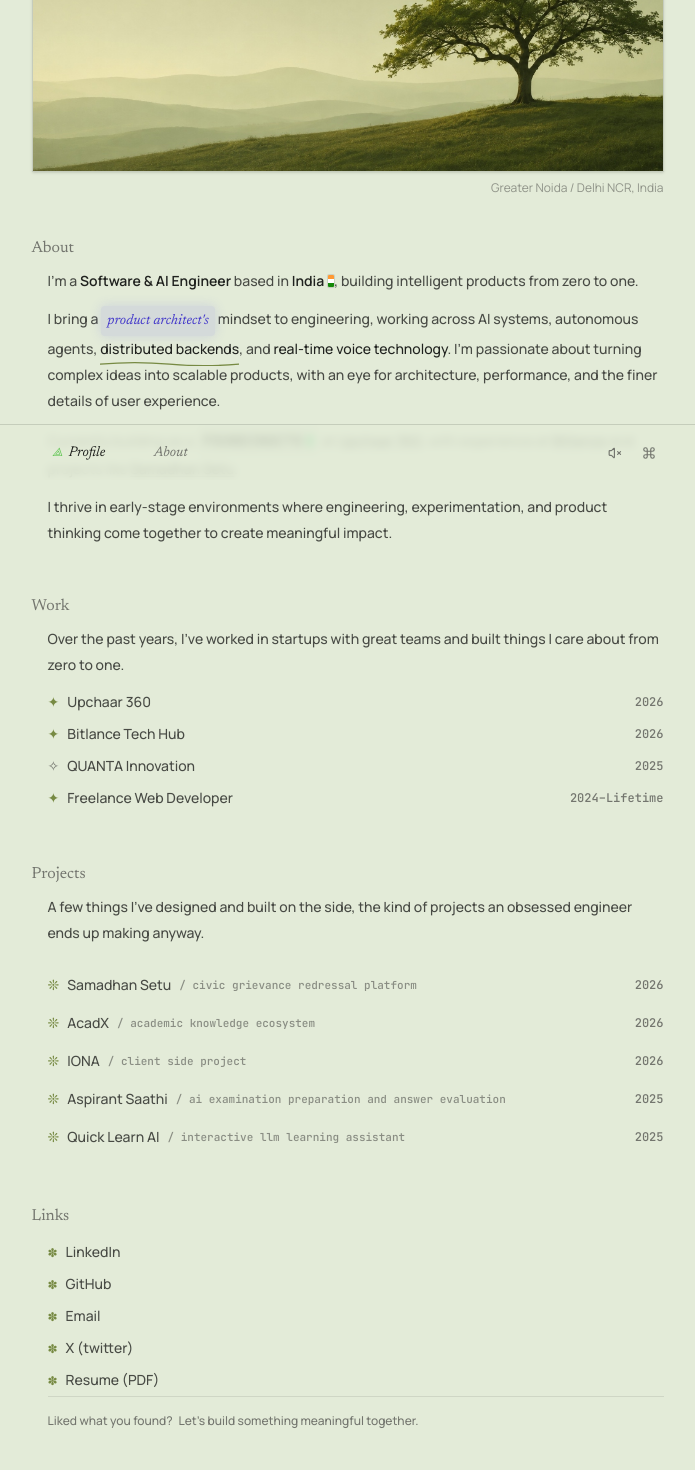
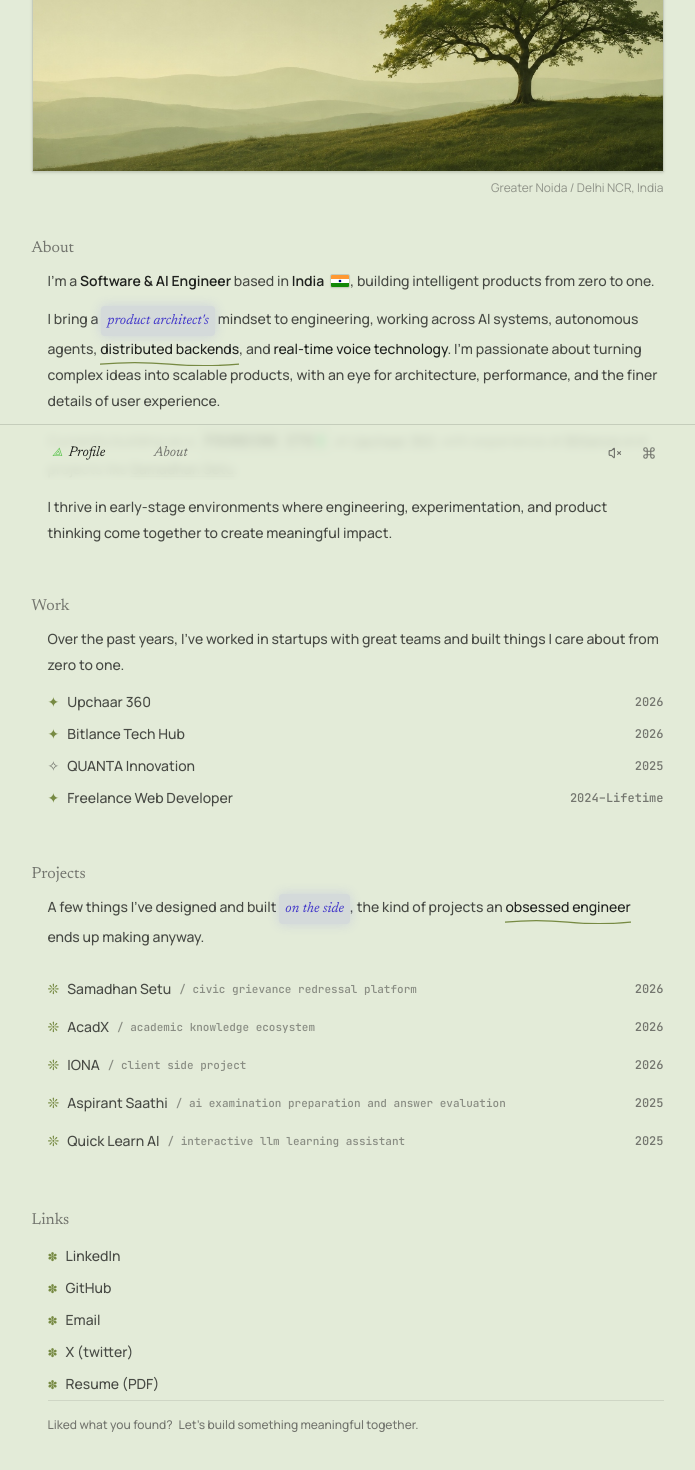
Before and after one commit to codexuttam/portfolio, a Next.js app: page / in a window 1280 px wide. Shown: the part 320-1790 px from the top of the page, without its empty margins (290-985 px from the left). Built offline with nearby package versions, Linux system fonts and the light colour scheme.

Commit message:
fix: horizontal flag SVG, proper spacing & slowed scramble on Founding CTO, highlight pill in projects, and heart hover on all social IDs

```diff
--- a/src/app/about/page.tsx
+++ b/src/app/about/page.tsx
@@ -59,12 +59,15 @@ export default function AboutPage() {
                     Software &amp; AI Engineer
                   </span>{" "}
                   based in{" "}
-                  <span className="inline-flex items-center gap-1 font-semibold text-[#20221F]">
+                  <span className="inline-flex items-center gap-1.5 font-semibold text-[#20221F]">
                     <span>India</span>
-                    <span className="inline-flex flex-col h-3 w-1.5 rounded-[1px] overflow-hidden shadow-xs ring-1 ring-black/10">
-                      <span className="h-1 bg-[#FF9933] w-full" />
-                      <span className="h-1 bg-[#FFFFFF] w-full" />
-                      <span className="h-1 bg-[#138808] w-full" />
+                    <span className="inline-flex items-center justify-center w-5 h-3.5 rounded-[2px] overflow-hidden shadow-xs border border-[#20221F]/15">
+                      <svg className="w-full h-full" viewBox="0 0 24 16">
+                        <rect width="24" height="5.33" fill="#FF9933" />
+                        <rect y="5.33" width="24" height="5.33" fill="#FFFFFF" />
+                        <rect y="10.66" width="24" height="5.33" fill="#138808" />
+                        <circle cx="12" cy="8" r="1.8" fill="#000080" />
+                      </svg>
                     </span>
                   </span>
                   , building intelligent products from zero to one.
@@ -149,9 +152,10 @@ export default function AboutPage() {
                   </p>
                 </div>
 
-                <div className="pt-4 text-xs text-[#73756E] flex flex-wrap items-center gap-1.5">
+                <div className="pt-4 text-xs text-[#73756E] flex flex-wrap items-center gap-2">
                   <HeartHover text="Liked what you found?" />
                   <span>I&apos;m on</span>
+                  <HeartHover>
                     <a
                       href="https://x.com/codexuttam"
                       target="_blank"
@@ -161,7 +165,9 @@ export default function AboutPage() {
                     >
                       X (twitter)
                     </a>
+                  </HeartHover>
                   ,
+                  <HeartHover>
                     <a
                       href="https://github.com/codexuttam"
                       target="_blank"
@@ -171,7 +177,9 @@ export default function AboutPage() {
                     >
                       GitHub
                     </a>
+                  </HeartHover>
                   , and
+                  <HeartHover>
                     <a
                       href="https://www.linkedin.com/in/uttamraj-singh-054593259/"
                       target="_blank"
@@ -181,6 +189,7 @@ export default function AboutPage() {
                     >
                       LinkedIn
                     </a>
+                  </HeartHover>
                   .
                 </div>
               </div>
--- a/src/app/page.tsx
+++ b/src/app/page.tsx
@@ -66,12 +66,15 @@ export default function HomePage() {
                         Software &amp; AI Engineer
                       </span>{" "}
                       based in{" "}
-                      <span className="inline-flex items-center gap-1 font-semibold text-[#20221F]">
+                      <span className="inline-flex items-center gap-1.5 font-semibold text-[#20221F]">
                         <span>India</span>
-                        <span className="inline-flex flex-col h-3 w-1.5 rounded-[1px] overflow-hidden shadow-xs ring-1 ring-black/10">
-                          <span className="h-1 bg-[#FF9933] w-full" />
-                          <span className="h-1 bg-[#FFFFFF] w-full" />
-                          <span className="h-1 bg-[#138808] w-full" />
+                        <span className="inline-flex items-center justify-center w-5 h-3.5 rounded-[2px] overflow-hidden shadow-xs border border-[#20221F]/15">
+                          <svg className="w-full h-full" viewBox="0 0 24 16">
+                            <rect width="24" height="5.33" fill="#FF9933" />
+                            <rect y="5.33" width="24" height="5.33" fill="#FFFFFF" />
+                            <rect y="10.66" width="24" height="5.33" fill="#138808" />
+                            <circle cx="12" cy="8" r="1.8" fill="#000080" />
+                          </svg>
                         </span>
                       </span>
                       , building intelligent products from zero to one.
@@ -242,6 +245,7 @@ export default function HomePage() {
                   <div className="pl-4 font-medium text-sm">
                     {/* LinkedIn */}
                     <div>
+                      <HeartHover className="w-full block">
                         <a
                           href="https://www.linkedin.com/in/uttamraj-singh-054593259/"
                           target="_blank"
@@ -255,10 +259,12 @@ export default function HomePage() {
                           </span>
                           <span className="inline-block pl-2">LinkedIn</span>
                         </a>
+                      </HeartHover>
                     </div>
 
                     {/* GitHub */}
                     <div>
+                      <HeartHover className="w-full block">
                         <a
                           href="https://github.com/codexuttam"
                           target="_blank"
@@ -272,10 +278,12 @@ export default function HomePage() {
                           </span>
                           <span className="inline-block pl-2">GitHub</span>
                         </a>
+                      </HeartHover>
                     </div>
 
                     {/* Email */}
                     <div>
+                      <HeartHover className="w-full block">
                         <a
                           href="mailto:uttamraj8299@gmail.com"
                           onClick={() => soundManager.playClick()}
@@ -287,10 +295,12 @@ export default function HomePage() {
                           </span>
                           <span className="inline-block pl-2">Email</span>
                         </a>
+                      </HeartHover>
                     </div>
 
                     {/* X (Twitter) */}
                     <div>
+                      <HeartHover className="w-full block">
                         <a
                           href="https://x.com/codexuttam"
                           target="_blank"
@@ -304,10 +314,12 @@ export default function HomePage() {
                           </span>
                           <span className="inline-block pl-2">X (twitter)</span>
                         </a>
+                      </HeartHover>
                     </div>
 
                     {/* Resume */}
                     <div>
+                      <HeartHover className="w-full block">
                         <a
                           href="/resume.pdf"
                           target="_blank"
@@ -321,6 +333,7 @@ export default function HomePage() {
                           </span>
                           <span className="inline-block pl-2">Resume (PDF)</span>
                         </a>
+                      </HeartHover>
                     </div>
 
                     {/* Liked what you found interactive footer */}
--- a/src/components/editorial-projects-section.tsx
+++ b/src/components/editorial-projects-section.tsx
@@ -48,8 +48,28 @@ export function EditorialProjectsSection() {
 
       <div className="font-medium pl-4 text-sm space-y-4 leading-6.5 text-[#20221F]/80">
         <p>
-          A few things I&apos;ve designed and built on the side, the kind of projects an
-          obsessed engineer ends up making anyway.
+          A few things I&apos;ve designed and built{" "}
+          <span className="relative inline-block font-baskerville italic text-[#4338CA] bg-[#4F46E5]/10 px-1.5 py-0.5 rounded shadow-[0_0_12px_rgba(99,102,241,0.18)]">
+            on the side
+          </span>
+          , the kind of projects an{" "}
+          <span className="relative inline-block font-medium text-[#20221F]">
+            obsessed engineer
+            <svg
+              className="absolute -bottom-1 left-0 w-full h-[5px] text-[#778A43]"
+              viewBox="0 0 100 8"
+              preserveAspectRatio="none"
+            >
+              <path
+                d="M0,5 Q25,0 50,5 T100,5"
+                fill="none"
+                stroke="currentColor"
+                strokeWidth="2"
+                strokeLinecap="round"
+              />
+            </svg>
+          </span>{" "}
+          ends up making anyway.
         </p>
 
         <div className="pt-1">
--- a/src/components/heart-hover.tsx
+++ b/src/components/heart-hover.tsx
@@ -5,6 +5,7 @@ import { soundManager } from "@/utils/audio";
 
 interface HeartHoverProps {
   text?: string;
+  children?: React.ReactNode;
   className?: string;
 }
 
@@ -17,7 +18,8 @@ interface FloatingHeart {
 }
 
 export function HeartHover({
-  text = "Liked what you found?",
+  text,
+  children,
   className = "",
 }: HeartHoverProps) {
   const [hearts, setHearts] = useState<FloatingHeart[]>([]);
@@ -43,14 +45,14 @@ export function HeartHover({
       className={`relative inline-block cursor-pointer group select-none ${className}`}
     >
       <span className="group-hover:text-[#20221F] transition-colors duration-200">
-        {text}
+        {children || text}
       </span>
 
       {/* Floating Animated Hearts */}
       {hearts.map((h) => (
         <span
           key={h.id}
-          className="absolute left-1/2 pointer-events-none text-red-500 animate-float-heart"
+          className="absolute left-1/2 pointer-events-none text-red-500 animate-float-heart z-30"
           style={{
             transform: `translate(${h.x}px, ${h.y}px) rotate(${h.rot}deg) scale(${h.scale})`,
             fontSize: "14px",
--- a/src/components/scramble-cursor.tsx
+++ b/src/components/scramble-cursor.tsx
@@ -23,7 +23,7 @@ export function ScrambleCursor({ text, className = "" }: ScrambleCursorProps) {
 
     let step = 0;
     const totalSteps = text.length;
-    const speed = 40; // ms per tick
+    const speed = 65; // ms per tick - deliberate, clear cyber-decoding speed
 
     if (animFrameRef.current) clearInterval(animFrameRef.current);
 
@@ -47,7 +47,8 @@ export function ScrambleCursor({ text, className = "" }: ScrambleCursorProps) {
           .join("")
       );
 
-      step += 0.8;
+      // Slower incremental step: ~4 ticks per character for visible, satisfying scramble
+      step += 0.28;
 
       if (step >= totalSteps + 1) {
         if (animFrameRef.current) clearInterval(animFrameRef.current);
@@ -67,10 +68,11 @@ export function ScrambleCursor({ text, className = "" }: ScrambleCursorProps) {
   return (
     <span
       onMouseEnter={startScramble}
-      className={`inline-flex items-center font-mono font-bold tracking-wider cursor-pointer select-none text-[#20221F] bg-[#20221F]/5 hover:bg-[#20221F]/10 px-1.5 py-0.5 rounded transition-colors ${className}`}
+      className={`inline-flex items-center font-mono font-bold tracking-wider cursor-pointer select-none text-[#20221F] bg-[#20221F]/5 hover:bg-[#20221F]/10 px-2 py-0.5 rounded transition-colors whitespace-pre ${className}`}
     >
       {displayText.split("").map((char, idx) => {
         const isCursor = cursorPos === idx;
+        const renderChar = char === " " ? "\u00A0" : char;
         return (
           <span
             key={idx}
@@ -80,7 +82,7 @@ export function ScrambleCursor({ text, className = "" }: ScrambleCursorProps) {
                 : ""
             }`}
           >
-            {char}
+            {renderChar}
           </span>
         );
       })}
```
Lines whose indentation alone changed are shown as unchanged.
